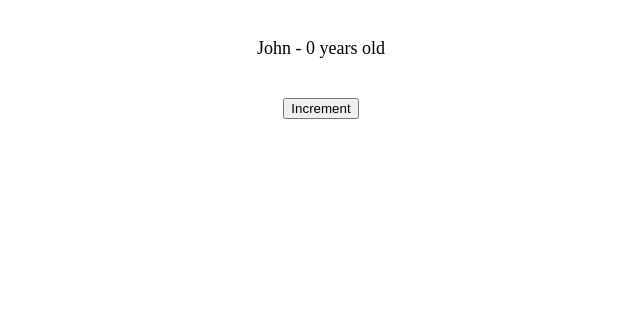
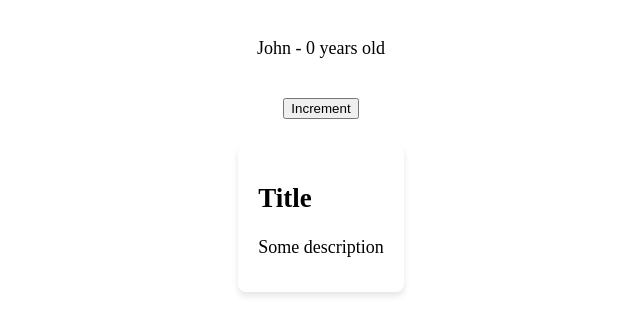
Before and after one commit to neo-niz/Vue-Training, a Vue app in the folder vue-neo-training1/: page / in a window 1280 px wide. Shown: the top 334 px of the page, without its empty margins (319-959 px from the left). Built offline with nearby package versions, Linux system fonts and the light colour scheme.

Commit message:
feat(bloc 11): use slots

```diff
--- a/vue-neo-training1/src/App.vue
+++ b/vue-neo-training1/src/App.vue
@@ -2,7 +2,7 @@
 import { ref } from 'vue';
 import CounterButton from './componants/CounterButton.vue';
 import UserCard from './componants/UserCard.vue';
-
+import CardItem from './componants/CardItem.vue';
 const age = ref(0)
 </script>
 
@@ -25,6 +25,13 @@
     <div class="box">
       <CounterButton @increment="() => age ++" />
     </div>
+
+
+    <CardItem>
+      <h2>Title</h2>
+      <p>Some description</p>
+    </CardItem>
+
   </div>
 </template>
 
--- /dev/null
+++ b/vue-neo-training1/src/componants/CardItem.vue
@@ -0,0 +1,22 @@
+<script setup>
+
+</script>
+
+<template>
+    <div class="card">
+        <slot></slot>
+    </div>
+</template>
+
+
+<style>
+.card {
+  background: #fff;
+  border-radius: 8px;
+  box-shadow: 0 4px 6px rgba(0,0,0,0.1);
+  padding: 16px 20px;
+  max-width: 300px;
+  margin: 16px;
+  transition: transform 0.2s ease, box-shadow 0.2s ease;
+}
+</style>
```
